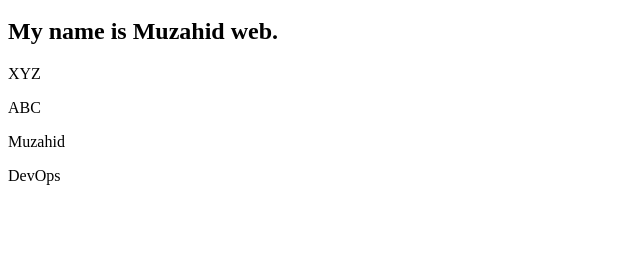
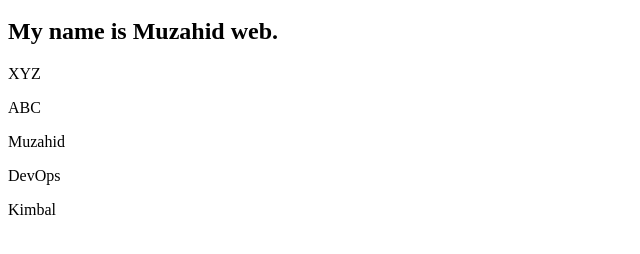
Before and after one commit to muzahidulnisar/CICDPipeline-html, a plain HTML site: page index.html in a window 1280 px wide. Shown: the part 48-302 px from the top of the page, without its empty margins (0-640 px from the left). Drawn offline with Linux system fonts and the light colour scheme.

Commit message:
Update index.html

```diff
--- a/index.html
+++ b/index.html
@@ -4,3 +4,4 @@
 <p>ABC</p>
 <p>Muzahid</p>
 <p>DevOps</p>
+<p>Kimbal</p>
```
